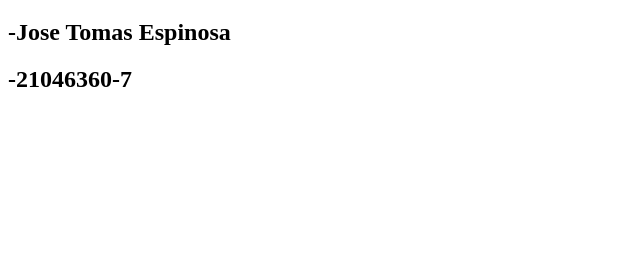
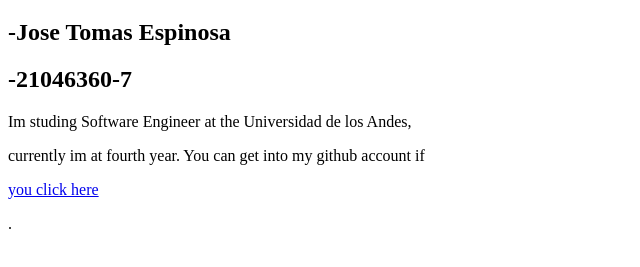
Before and after one commit to Josetoespinosa/Josetoespinosa.github.io, a plain HTML site: page index.html in a window 1280 px wide. Shown: the part 61-328 px from the top of the page, without its empty margins (0-640 px from the left). Drawn offline with Linux system fonts and the light colour scheme.

Commit message:
Primer parrafo

```diff
--- a/index.html
+++ b/index.html
@@ -7,6 +7,8 @@
         <h2>-21046360-7</h2>
     </head>
     <body>
-
+        <p>     Im studing Software Engineer at the Universidad de los Andes, </p>
+        <p> currently im at fourth year. You can get into my github account if </p>
+        <a href="https://github.com/Josetoespinosa"> you click here</a><p>.</p>
     </body>
 </html>
```
